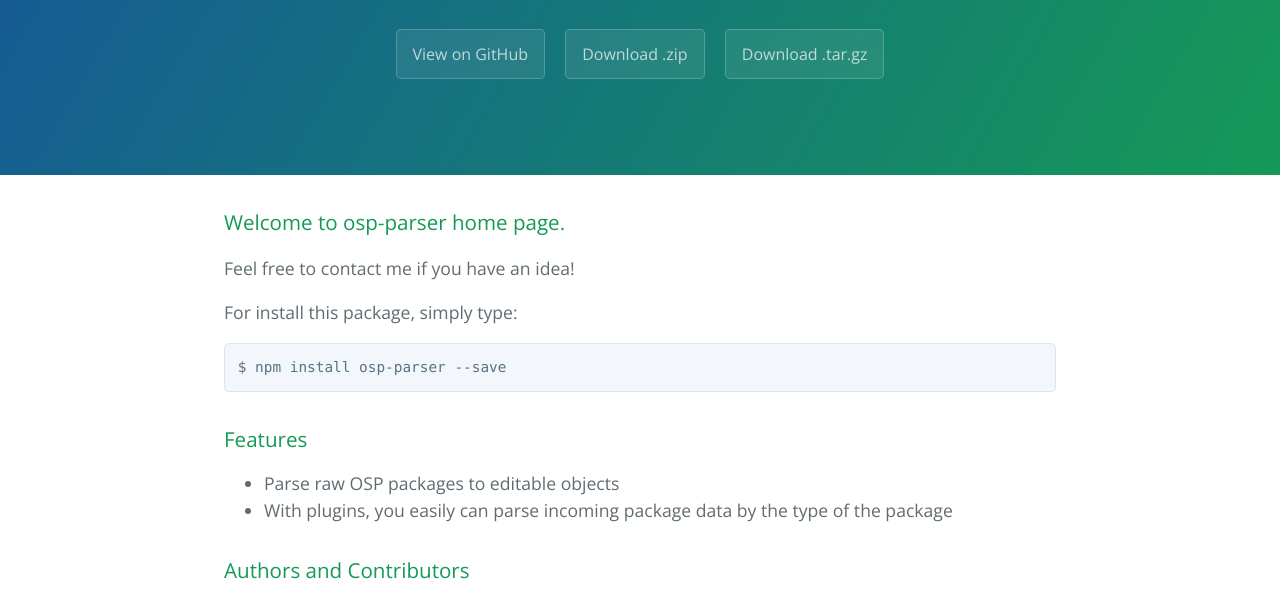
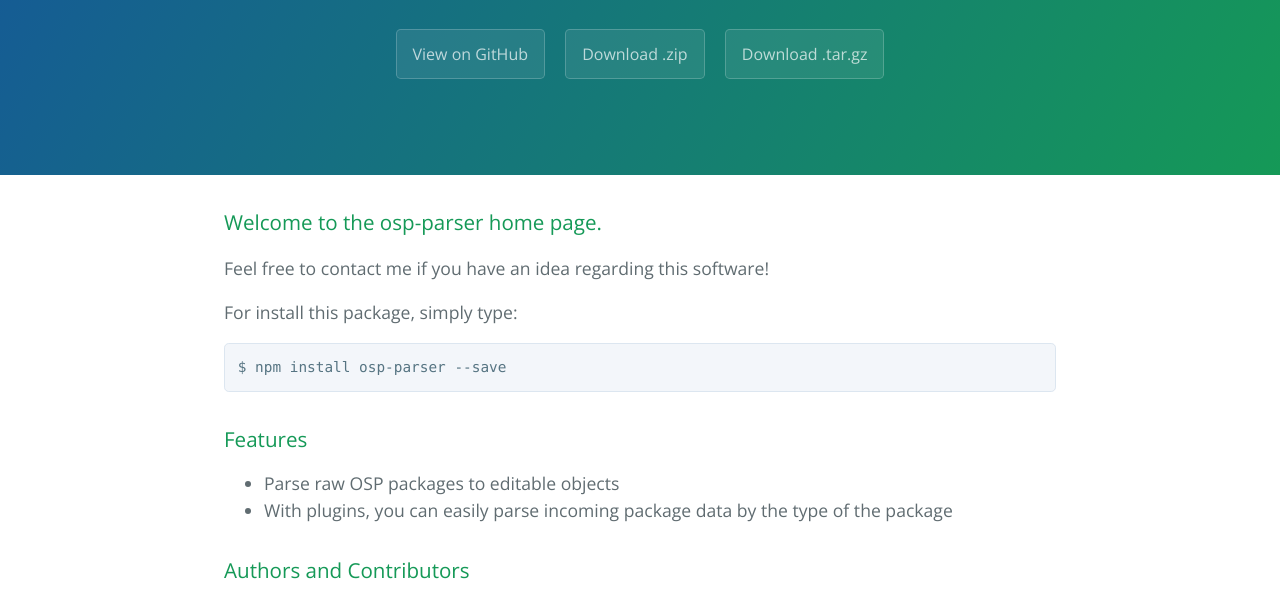
Before and after one commit to riblee/osp-parser, a plain HTML site: page index.html in a window 1280 px wide. Shown: the part 208-800 px from the top of the page. Drawn offline with nearby package versions, Linux system fonts and the light colour scheme.

```diff
--- a/index.html
+++ b/index.html
@@ -20,9 +20,9 @@
 
     <section class="main-content">
       <h3>
-<a id="welcome-to-osp-parser-home-page" class="anchor" href="#welcome-to-osp-parser-home-page" aria-hidden="true"><span class="octicon octicon-link"></span></a>Welcome to osp-parser home page.</h3>
+<a id="welcome-to-the-osp-parser-home-page" class="anchor" href="#welcome-to-the-osp-parser-home-page" aria-hidden="true"><span class="octicon octicon-link"></span></a>Welcome to the osp-parser home page.</h3>
 
-<p>Feel free to contact me if you have an idea!</p>
+<p>Feel free to contact me if you have an idea regarding this software!</p>
 
 <p>For install this package, simply type:</p>
 
@@ -34,7 +34,7 @@
 
 <ul>
 <li>Parse raw OSP packages to editable objects</li>
-<li>With plugins, you easily can parse incoming package data by the type of the package</li>
+<li>With plugins, you can easily parse incoming package data by the type of the package</li>
 </ul>
 
 <h3>
```
Also changed, not shown: params.json (+1 -1 lines).
